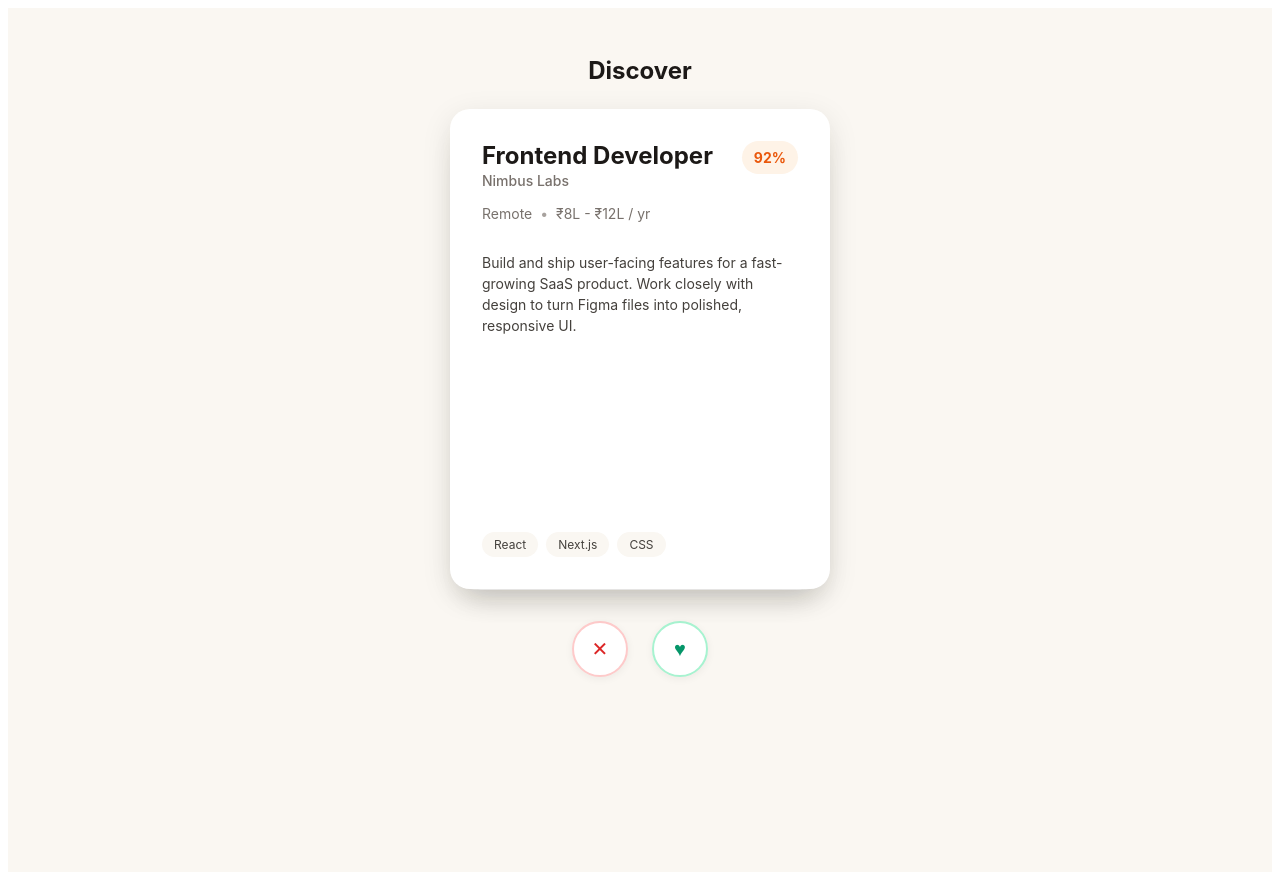
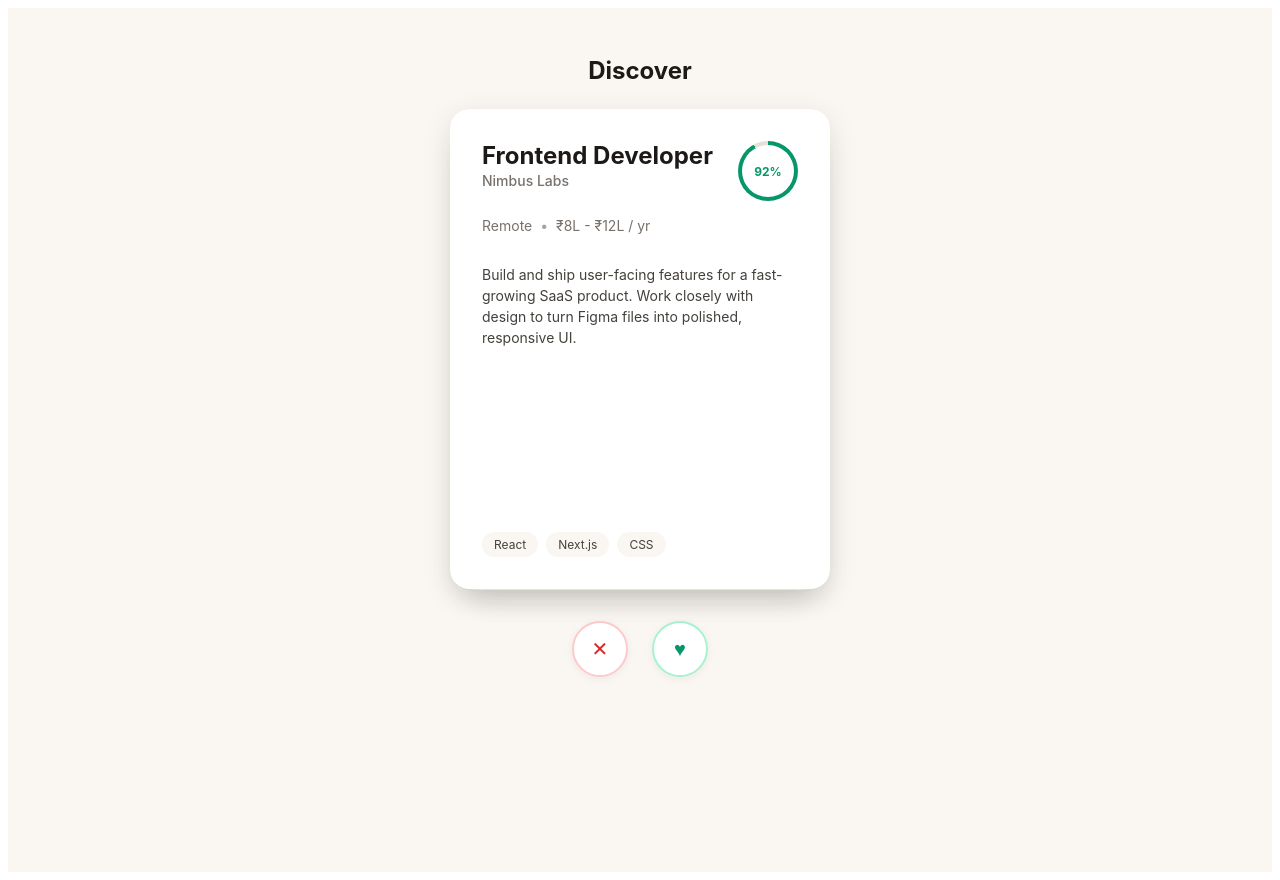
Before and after one commit to vedantpanhale1055-MH/Swipehire, a Next.js app: page /discover in a window 1280 px wide. Built offline with nearby package versions, Linux system fonts and the light colour scheme; no server answers.

Commit message:
Add dynamic match-score ring (green/yellow/red) to SwipeCard

```diff
--- a/components/SwipeCard/SwipeCard.jsx
+++ b/components/SwipeCard/SwipeCard.jsx
@@ -51,6 +51,15 @@ export default function SwipeCard({ job, onSwipe, isTop }) {
   }
 
   const rotation = dragX / 20;
+  const score = typeof job.matchScore === "number" ? job.matchScore : null;
+  const ringDeg = score !== null ? (score / 100) * 360 : 0;
+
+  function getMatchColor(value) {
+    if (value >= 80) return "var(--color-success)";
+    if (value >= 60) return "var(--color-warning)";
+    return "var(--color-danger)";
+  }
+  const ringColor = score !== null ? getMatchColor(score) : "var(--color-primary)";
 
   return (
     <div
@@ -74,13 +83,22 @@ export default function SwipeCard({ job, onSwipe, isTop }) {
           <h2 className={styles.title}>{job.title}</h2>
           <p className={styles.company}>{job.company}</p>
         </div>
-        {typeof job.matchScore === "number" && (
-          <div className={styles.matchBadge}>{job.matchScore}%</div>
+        {score !== null && (
+          <div
+            className={styles.matchRing}
+            style={{
+              background: `conic-gradient(${ringColor} ${ringDeg}deg, var(--color-border) ${ringDeg}deg)`,
+            }}
+          >
+            <div className={styles.matchRingInner}>
+              <span className={styles.matchScore} style={{ color: ringColor }}>
+                {score}%
+              </span>
+            </div>
+          </div>
         )}
       </div>
 
-      {/* Background (non-top) cards only show the header — description/tags/meta
-          are hidden so overlapping stacked cards don't show bleeding text. */}
       {isTop && (
         <>
           <div className={styles.meta}>
--- a/components/SwipeCard/SwipeCard.module.css
+++ b/components/SwipeCard/SwipeCard.module.css
@@ -34,14 +34,31 @@
   font-weight: 500;
 }
 
-.matchBadge {
+.matchRing {
   flex-shrink: 0;
-  background: var(--color-primary-light);
+  width: 52px;
+  height: 52px;
+  border-radius: 50%;
+  display: flex;
+  align-items: center;
+  justify-content: center;
+  padding: 4px;
+}
+
+.matchRingInner {
+  width: 100%;
+  height: 100%;
+  border-radius: 50%;
+  background: var(--color-surface);
+  display: flex;
+  align-items: center;
+  justify-content: center;
+}
+
+.matchScore {
+  font-size: var(--text-xs);
+  font-weight: 700;
   color: var(--color-primary-hover);
-  font-weight: 700;
-  font-size: var(--text-sm);
-  padding: var(--space-2) var(--space-3);
-  border-radius: var(--radius-full);
 }
 
 .meta {
--- a/lib/tokens.css
+++ b/lib/tokens.css
@@ -16,6 +16,10 @@
   --color-danger: #dc2626;
   --color-danger-bg: #fef2f2;
   --color-danger-border: #fecaca;
+
+  --color-warning: #d97706;
+  --color-warning-bg: #fffbeb;
+  --color-warning-border: #fde68a;
 
   /* ---- Neutrals ---- */
   --color-bg: #faf7f2;
```
